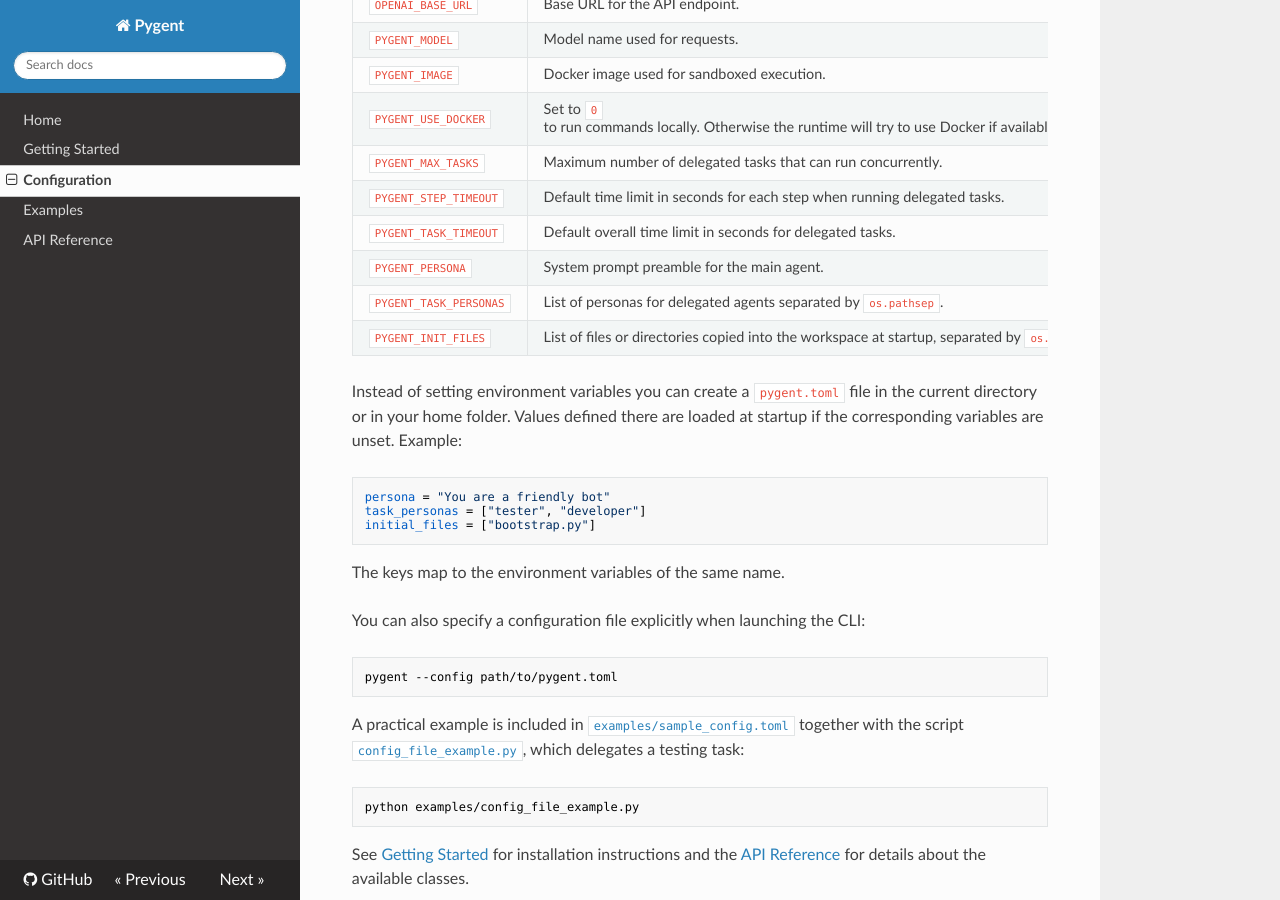
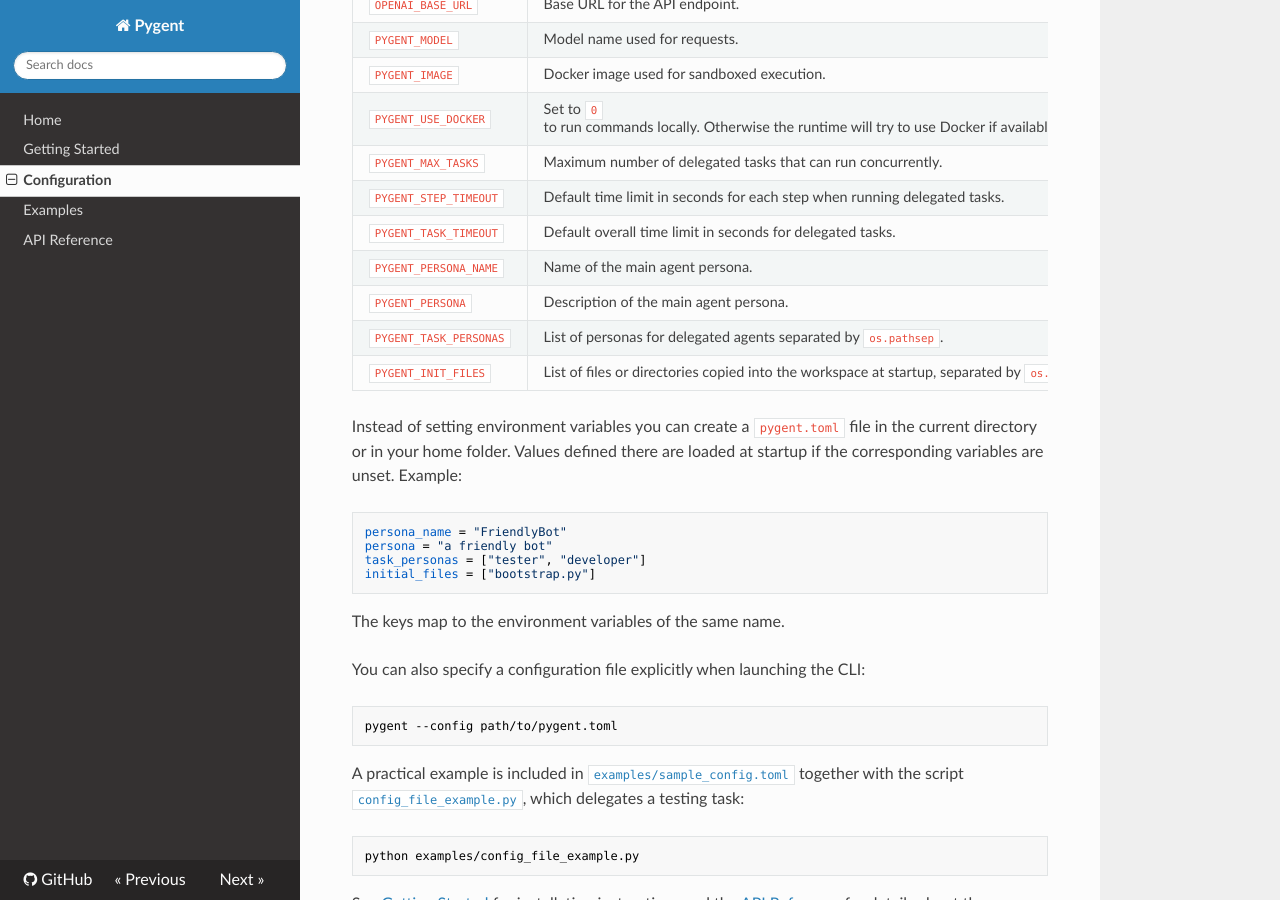
Before and after one commit to MarianoChaves/pygent, an MkDocs documentation site: the page built from docs/configuration.md, in a window 1280 px wide and 900 px high, scrolled down 316 px. Built offline with MkDocs 1.6.1, drawn with Linux system fonts in a browser that asks for light colours; nearby versions of some CDN libraries.

Commit message:
docs: update persona examples

````diff
--- a/docs/configuration.md
+++ b/docs/configuration.md
@@ -13,7 +13,8 @@ exported in your shell or set via a `.env` file before running the CLI.
 | `PYGENT_MAX_TASKS` | Maximum number of delegated tasks that can run concurrently. | `3` |
 | `PYGENT_STEP_TIMEOUT` | Default time limit in seconds for each step when running delegated tasks. | – |
 | `PYGENT_TASK_TIMEOUT` | Default overall time limit in seconds for delegated tasks. | – |
-| `PYGENT_PERSONA` | System prompt preamble for the main agent. | "You are Pygent, a sandboxed coding assistant." |
+| `PYGENT_PERSONA_NAME` | Name of the main agent persona. | `Pygent` |
+| `PYGENT_PERSONA` | Description of the main agent persona. | "a sandboxed coding assistant." |
 | `PYGENT_TASK_PERSONAS` | List of personas for delegated agents separated by `os.pathsep`. | – |
 | `PYGENT_INIT_FILES` | List of files or directories copied into the workspace at startup, separated by `os.pathsep`. | – |
 
@@ -22,7 +23,8 @@ the current directory or in your home folder. Values defined there are loaded at
 startup if the corresponding variables are unset. Example:
 
 ```toml
-persona = "You are a friendly bot"
+persona_name = "FriendlyBot"
+persona = "a friendly bot"
 task_personas = ["tester", "developer"]
 initial_files = ["bootstrap.py"]
 ```
````
Also changed, not shown: docs/api-reference.md (+3 -2 lines), 3 other files.
